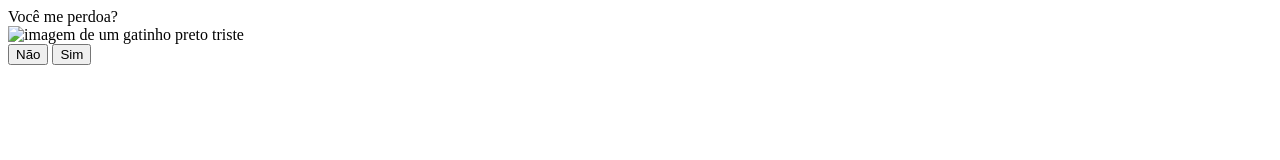
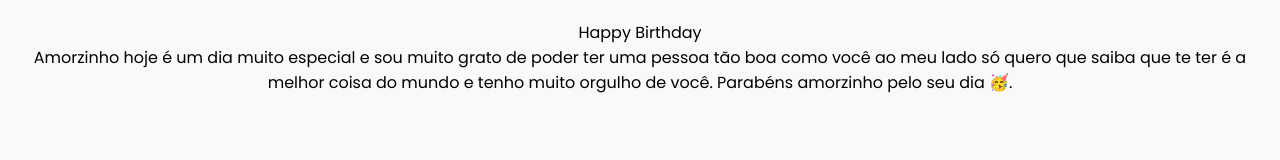
Before and after one commit to brenok12S/Birthday, a plain HTML site: page index.html in a window 1280 px wide. Drawn offline with Linux system fonts and the light colour scheme.

Commit message:
Update index.html

```diff
--- a/index.html
+++ b/index.html
@@ -2,29 +2,35 @@
 <html lang="en">
 <head>
     <meta charset="UTF-8">
+    <meta http-equiv="X-UA-Compatible" content="IE=edge">
     <meta name="viewport" content="width=device-width, initial-scale=1.0">
-    <title>Desculpa Amorzin ❤️ </title>
-
-    <link rel="stylesheet" href="styles/styles.css">
-
-
+    <title>Happy Birthday</title>
+    <link  href="https://fonts.googleapis.com/css2?family=Poppins&display=swap" rel="stylesheet">
+    <link rel="stylesheet" href="styles/style.css">
 </head>
 <body>
+    <div class="card">
+        <div class="outside">
+            <div class="front">
+                <p>Happy Birthday</p>
+                <div class="cake">
+                    <div class="top-layer"></div>
+                    <div class="middle-layer"></div>
+                    <div class="bottom-layer"></div>
+                    <div class="candle"></div>
+                </div>
+            </div>
+            <div class="back"></div>
+        </div>
+        <div class="inside">
+            <p>Amorzinho hoje é um dia muito especial e sou
+                muito grato de poder ter uma pessoa
+                tão boa como você ao meu lado só quero que saiba que
+                te ter é a melhor coisa do mundo e tenho muito orgulho de você.
+                Parabéns amorzinho pelo seu dia 🥳.
+            </p>
 
-    <div class="container">
-        <div id="question">Você me perdoa?</div>
-        <img id="image" src="src/DALL·E-2024-11-16-04.29.png" alt="imagem de um gatinho preto triste">
-
-        <div class="buttons">
-            <button id="no" class="button">Não</button>
-            <button id="yes" class="button">Sim</button>
         </div>
-
     </div>
-
-    <script src="js/main.js"></script>
-
-
-
 </body>
 </html>
```
